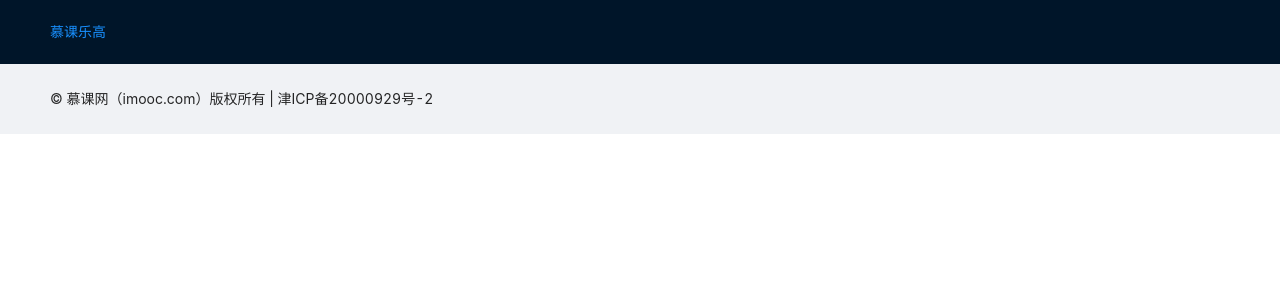
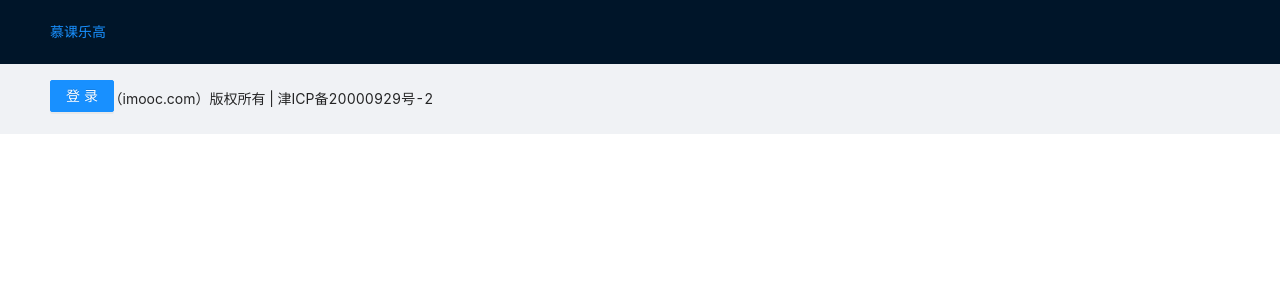
Before and after one commit to Sophil-minn/lego, a Vue app: page / in a window 1280 px wide. Shown: the top 300 px of the page. Built offline with nearby package versions, Linux system fonts and the light colour scheme.

Commit message:
feat: add mutations and test getters for the vuex store

```diff
--- /dev/null
+++ b/src/components/UserProfile.vue
@@ -0,0 +1,64 @@
+<template>
+  <a-button
+    type="primary" v-if="!user.isLogin"
+    class="user-profile-component"
+    @click="login"
+  >
+    登录
+  </a-button>
+  <div v-else>
+    <a-dropdown-button  class="user-profile-component">
+      <router-link to="/setting">{{user.userName}}</router-link>
+      <template v-slot:overlay>
+        <a-menu class="user-profile-dropdown">
+          <a-menu-item key="0" @click="logout">登出</a-menu-item>
+        </a-menu>
+      </template>
+    </a-dropdown-button>
+  </div>
+</template>
+
+<script lang="ts">
+import { defineComponent, PropType } from 'vue'
+import { useStore } from 'vuex'
+import { useRouter } from 'vue-router'
+import { message } from 'ant-design-vue'
+import { UserProps } from '../store/index'
+
+export default defineComponent({
+  name: 'user-profile',
+  props: {
+    user: {
+      type: Object as PropType<UserProps>,
+      required: true
+    }
+  },
+  setup () {
+    const store = useStore()
+    const router = useRouter()
+    const login = () => {
+      store.commit('login')
+      message.success('登录成功', 2)
+    }
+    const logout = () => {
+      store.commit('logout')
+      message.success('退出登录成功，2秒后跳转到首页', 2)
+      setTimeout(() => {
+        router.push('/')
+      }, 2000)
+    }
+    return {
+      login,
+      logout
+    }
+  }
+})
+</script>
+<style>
+.user-profile-dropdown {
+  border-radius: 2px !important;
+}
+.user-operation > * {
+  margin-left: 30px !important;
+}
+</style>
--- a/src/store/index.ts
+++ b/src/store/index.ts
@@ -31,6 +31,19 @@ const store = createStore<GlobalDataProps>({
   state: {
     templates: testData,
     user: { isLogin: false }
+  },
+  mutations: {
+    login(state) {
+      state.user = { ...state.user, isLogin: true, userName: 'viking' }
+    },
+    logout(state) {
+      state.user = { isLogin: false }
+    }
+  },
+  getters: {
+    getTemplateById: (state) => (id: number) => {
+      return state.templates.find(t => t.id === id)
+    }
   }
 })
 
--- a/src/views/Index.vue
+++ b/src/views/Index.vue
@@ -5,6 +5,7 @@
         <div class="page-title">
           <router-link to="/">慕课乐高</router-link>
         </div>
+        <user-profile :user="user"></user-profile>
       </a-layout-header>
       <a-layout-content class="home-layout">
         <router-view></router-view>
@@ -17,9 +18,22 @@
 </template>
 
 <script lang="ts">
-import { defineComponent } from 'vue'
+import { computed, defineComponent } from 'vue'
+import UserProfile from '../components/UserProfile.vue'
+import { useStore } from 'vuex'
+import { GlobalDataProps } from '../store'
 export default defineComponent({
   name: 'Index',
+  components: {
+    UserProfile
+  },
+  setup () {
+    const store = useStore<GlobalDataProps>()
+    const user = computed(() => store.state.user)
+    return {
+      user
+    }
+  }
 })
 </script>
 
--- a/src/views/TemplateDetail.vue
+++ b/src/views/TemplateDetail.vue
@@ -1,16 +1,15 @@
 <template>
 <div class="work-detail-container">
-  <!-- <pre>{{route}}</pre> -->
-  <a-row type="flex" justify="center">
+  <a-row type="flex" justify="center" v-if="template">
     <a-col :span="8" class="cover-img">
-      <img src="https://static.imooc-lego.com/upload-files/screenshot-889755.png" alt="">
+      <img :src="template.coverImg" alt="">
     </a-col>
     <a-col :span="8">
-      <h2>前端架构师直播海报</h2>
-      <p>如何突破前端成长瓶颈？</p>
+      <h2>{{template.title}}</h2>
+      <p>{{template.title}}</p>
     <div class="author">
       <a-avatar>V</a-avatar>
-      该模版由 <b>Viking</b> 创作
+      该模版由 <b>{{template.author}}</b> 创作
     </div>
     <div class="bar-code-area" >
       <span>扫一扫，手机预览</span>
@@ -36,13 +35,19 @@
 </template>
 
 <script lang="ts">
-import { defineComponent } from 'vue'
+import { defineComponent, computed } from 'vue'
 import { useRoute } from 'vue-router'
+import { useStore } from 'vuex'
+import { GlobalDataProps, TemplateProps } from '../store/index'
 export default defineComponent({
   setup () {
     const route = useRoute()
+    const store = useStore<GlobalDataProps>()
+    const currentId = route.params.id as string
+    const template = computed<TemplateProps>(() => store.getters.getTemplateById(parseInt(currentId)))
     return {
-      route
+      route,
+      template
     }
   }
 })
```
